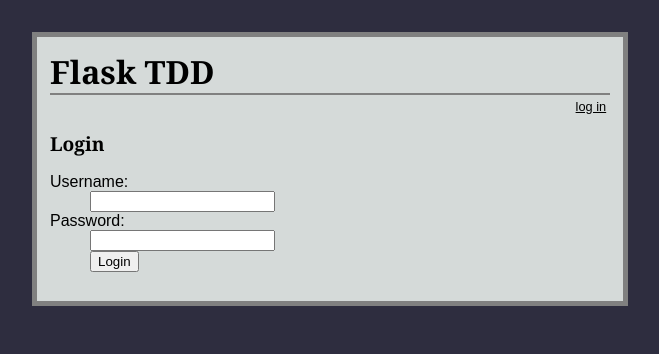
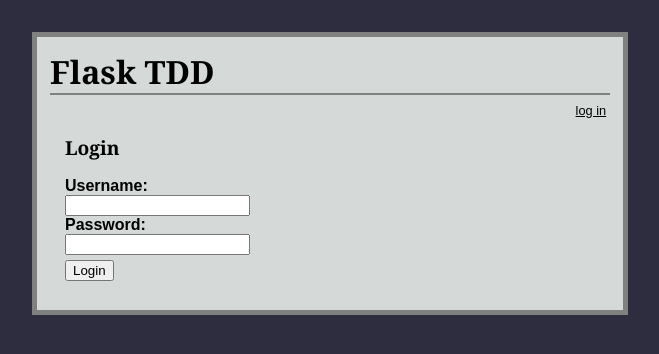
Before and after one commit to the-akira/Flask-TDD, a Flask app: page /login in a window 1280 px wide. Shown: the top 354 px of the page, without its empty margins (310-969 px from the left). Run offline with Flask 2, Linux system fonts and the light colour scheme.

Commit message:
Correções e Melhorias

```diff
--- a/app/app.py
+++ b/app/app.py
@@ -38,9 +38,12 @@
     if not session.get('logged_in'):
         abort(401)
     new_entry = models.Flaskr(request.form['title'], request.form['text'])
-    db.session.add(new_entry)
-    db.session.commit()
-    flash('New entry was successfully posted')
+    if new_entry.title and new_entry.text:
+        db.session.add(new_entry)
+        db.session.commit()
+        flash('New entry was successfully posted')
+    else:
+        flash('You must inform the title and text')
     return redirect(url_for('index'))
 
 @app.route('/login', methods=['GET', 'POST'])
@@ -88,4 +91,4 @@
     return render_template('search.html')
 
 if __name__ == '__main__':
-    app.run()
+    app.run(port=8000)
--- a/app/models.py
+++ b/app/models.py
@@ -13,4 +13,4 @@
         self.text = text
 
     def __repr__(self):
-        return '<title {}>'.format(self.body)
+        return '<title {}>'.format(self.text)
--- a/app/static/main.js
+++ b/app/static/main.js
@@ -15,6 +15,7 @@
       if(result.status === 1) {
         $(this).remove();
         console.log(result);
+        window.location.href = "/";
       }
     }
   });
--- a/app/static/style.css
+++ b/app/static/style.css
@@ -14,10 +14,15 @@
 
 h1 {
   border-bottom: 2px solid gray;
+  margin-bottom: 4px;
 }
 
 h2 {
   font-size: 1.2em;
+}
+
+.login-title {
+  margin-left: 15px;
 }
 
 .page {
@@ -38,13 +43,13 @@
   margin: 0.8em 1.2em;
 }
 
-.entries li h2 {
-  margin-left: -1em;
-}
-
 .add-entry {
   font-size: 0.9em;
   border-bottom: 1px solid #ccc;
+}
+
+form {
+  margin-left: 15px;
 }
 
 .add-entry dl {
@@ -78,3 +83,11 @@
 textarea{
   resize: none;
 }
+
+dd {
+  margin: 0px;
+}
+
+.btn {
+  margin-top: 5px !important;
+}
--- a/app/templates/login.html
+++ b/app/templates/login.html
@@ -19,17 +19,17 @@
     {% endfor %}
     {% block body %}{% endblock %}
 
-    <h2>Login</h2>
+    <h2 class="login-title">Login</h2>
     {% if error %}
       <p class="error"><strong>Error:</strong> {{ error }}</p>
     {% endif %}
     <form action="{{ url_for('login') }}" method="post">
       <dl>
-        <dt>Username:</dt>
+        <dt><b>Username:</b></dt>
         <dd><input type="text" name="username"></dd>
-        <dt>Password:</dt>
+        <dt><b>Password:</b></dt>
         <dd><input type="password" name="password"></dd>
-        <dd><input type="submit" value="Login"></dd>
+        <dd><input class="btn" type="submit" value="Login"></dd>
       </dl>
     </form>
   </div>
--- a/app/templates/search.html
+++ b/app/templates/search.html
@@ -13,13 +13,13 @@
     {% else %}
       <a class="btn btn-warning" role="button" href="{{ url_for('logout') }}">log out</a>
     {% endif %}
-    <br><br>
+    <br>
     {% for message in get_flashed_messages() %}
       <div class="flash alert alert-success col-sm-4" role="success">{{ message }}</div>
     {% endfor %}
     <form action="{{ url_for('search') }}" method="get" class="from-group">
       <dl>
-        <dt>Search:</dt>
+        <dt><b>Search:</b></dt>
         <dd><input type="text" name="query" class="form-control col-sm-4" ></dd>
         <dd><input type="submit" class="btn btn-info" value="Search" ></dd>
       </dl>
```
Also changed, not shown: app/flaskr.db, app/test.db.
